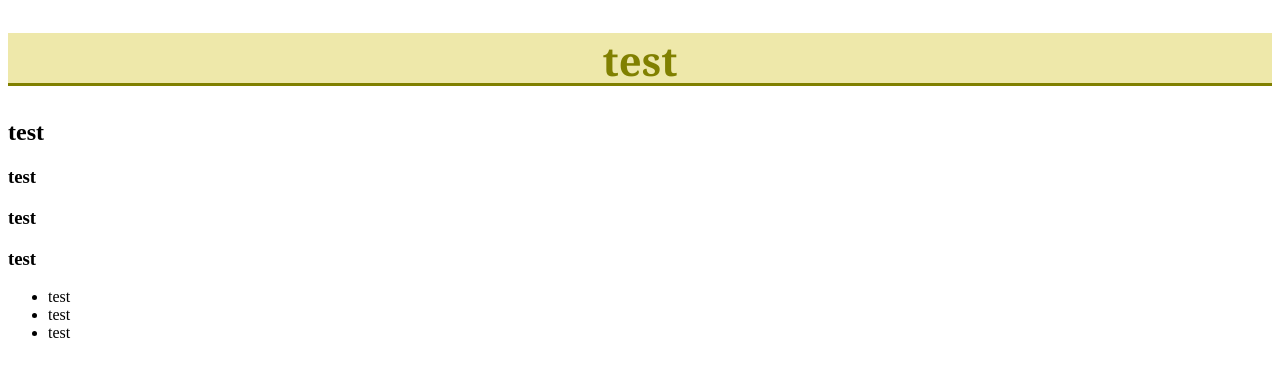
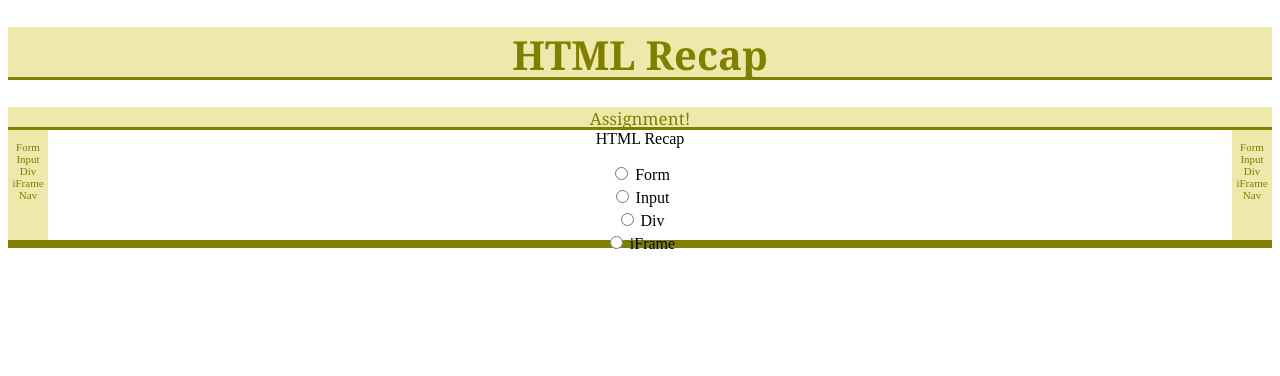
Before and after one commit to AndrewBSimmons01/HTMLRecap, a plain HTML site: page index.html in a window 1280 px wide. Drawn offline with Linux system fonts and the light colour scheme.

Commit message:
add required elements

```diff
--- a/index.html
+++ b/index.html
@@ -7,8 +7,8 @@
     <title>HTMLRecap</title>
 </head>
 <body>
+
     <header>
-        <nav>
             <h1 style="text-align:center;
                         font-size:40px;
                         font-family:Cambria, Cochin, Georgia, Times, 'Times New Roman', serif;
@@ -16,22 +16,106 @@
                         background-color:palegoldenrod;
                         height:50px;
                         border-bottom:3px solid olive;"
-                        >test</h1>
+                        >HTML Recap</h1>
+</header>
 
-            <h1>test</h1>
-            <div>
-                <h3>test</h3>
-                <h3>test</h3>
-                <h3>test</h3>
-            </div>
-            <div>
-                <ul>
-                    <li>test</li>
-                    <li>test</li>
-                    <li>test</li>
-                </ul>
-            </div>
+<nav>
+        <section>
+        <article style="background-color: palegoldenrod;
+                 height:20px;
+                 Width:100%;
+                 border-bottom:3px solid olive;">
+            <p style="color:olive;
+                       font-size:17px;
+                       font-family: Georgia, 'Times New Roman', Times, serif;
+                       text-align:center
+                       ">Assignment!</p>
+        </article style="text-align:left;">
+        </section>
         </nav>
-    </header>
+
+        <section>
+        <article style="background-color: palegoldenrod;
+                        height:110px;
+                        Width:40px;
+                        border-bottom:8px solid olive;
+                        olor:olive;
+                        font-family:;
+                        font-size:11px;
+                        text-decoration:none;
+                        float:left;">
+                    <p style="color:olive;
+                                text-align:center">
+                    Form
+                    Input
+                    Div
+                    iFrame
+                    Nav</p>
+                </article>
+                </section>
+
+
+                <section>
+                <article style="background-color: palegoldenrod;
+                    height:110px;
+                    Width:40px;
+                    border-bottom:8px solid olive;
+                    color:olive;
+                    font-size:11px;
+                    font-family
+                    text-decoration:none;
+                    float:Right;">
+                   <p style="color:olive;
+                                text-align:center">
+                     Form
+                     Input
+                     Div
+                     iFrame
+                     Nav
+                     </p>
+                     </article>
+                     </section>
+
+
+                     <div style="width:auto;
+                                height:110px;
+                                border-bottom:olive solid 8px">
+                    <article style="text-align:center;
+                    height:10px;>
+                        <lengend style="height:10px;>HTML Recap</lengend>
+                        <p style="height: 7px;">
+                            <input type="radio"
+                                   name="HTMLRecap"
+                                   id="Form"
+                                   value="Html1" />
+                            <label for="Form">Form</label>
+                        </p>
+                        <p style="height: 7px;">
+                            <input type="radio"
+                                   name="HtmlRecap"
+                                   value="Html2"
+                                   id="Input" />
+                            <label for="input">Input</label>
+                        </p>
+                        <p style="height: 7px;">
+                            <input type="radio"
+                                   name="HtmlRecap"
+                                   id="Div"
+                                   value="Html3" />
+                            <label for="Div">Div</label>
+                        </p>
+                        <p>
+                            <input type="radio"
+                                   name="HtmlRecap"
+                                   id="iFrame"
+                                   value="Html4" />
+                            <label for="iFrame">iFrame</label>
+                        </p>
+                    </fieldset>
+
+
+
+
+
 </body>
 </html>
```
